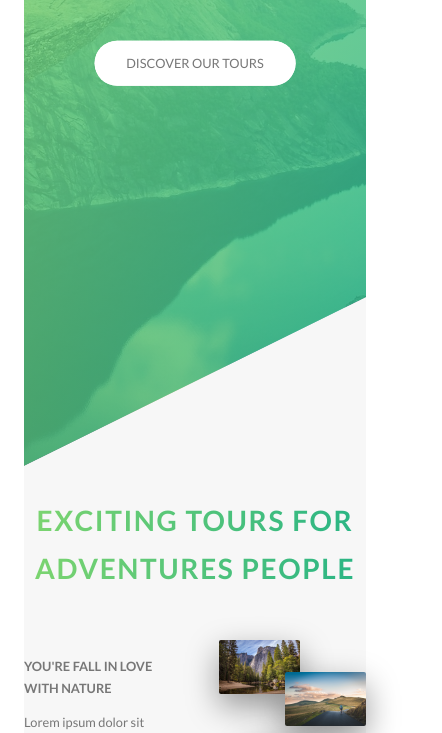
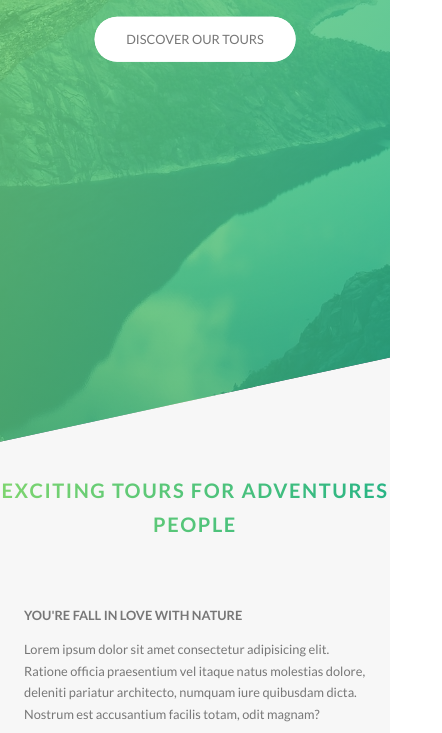
Before and after one commit to lucasviga/template01-natours, a website: page index.html in a window 390 px wide. Shown: the part 360-1093 px from the top of the page, 442 px wide, since content can reach past the window. Drawn offline with Linux system fonts and the light colour scheme.

Commit message:
media queries: base, typography and layout

```diff
--- a/sass/abstracts/_mixins.scss
+++ b/sass/abstracts/_mixins.scss
@@ -29,6 +29,8 @@
 * - tab-land
 * - big-desktop
 
+order: base + typography > general layout + grid > page layout > components
+
 1em = 16px
 */
 
--- a/sass/abstracts/_variables.scss
+++ b/sass/abstracts/_variables.scss
@@ -25,4 +25,5 @@ $default-font-size: 1.6rem;
 // grid
 $grid-width: 114rem;
 $gutter-vertical: 8rem;
+$gutter-vertical-small: 6rem;
 $gutter-horizontal: 6rem;
--- a/sass/base/_base.scss
+++ b/sass/base/_base.scss
@@ -26,4 +26,9 @@ html {
 
 body {
     box-sizing: border-box;
+    padding: 3rem;
+
+    @include respond(tab-port) {
+        padding: 0rem;
+    }
 }
--- a/sass/base/_typography.scss
+++ b/sass/base/_typography.scss
@@ -4,7 +4,7 @@ body {
     /*font-size: 16px;*/
     line-height: 1.7;
     color: $color-grey-dark;
-    padding: 3rem; // dividir por 10/ era 33/10 = 3
+     // dividir por 10/ era 33/10 = 3
 }
 
 .heading-primary {
@@ -22,6 +22,11 @@ body {
         animation-duration: 1s;
         animation-timing-function: ease-out;
 
+        @include respond(phone) {
+            letter-spacing: 1rem;
+            font-family: 5rem;
+        }
+
         /* animatrion-delay: 3s; */
     }
 
@@ -31,6 +36,10 @@ body {
         font-weight: 700;
         letter-spacing: 1.75rem;
         animation: moveInRight 1s ease-out;
+
+        @include respond(phone) {
+            letter-spacing: .5rem;
+        }
     }
 }
 
@@ -44,6 +53,14 @@ body {
     color: transparent;
     letter-spacing: .2rem;
     transition: all .2s;
+
+    @include respond(tab-port) {
+        font-size: 3rem;
+    }
+
+    @include respond(phone) {
+        font-size: 2.5rem;
+    }
 
     &:hover {
         transform: skewY(2deg) skewX(15deg) scale(1.1);
--- a/sass/layouts/_footer.scss
+++ b/sass/layouts/_footer.scss
@@ -3,6 +3,10 @@
     padding: 10rem 0;
     font-size: 1.4rem;
     color: $color-grey-light-1;
+
+    @include respond(tab-port) {
+        padding: 8rem 0;
+    }
 
     &__logo-box {
         text-align: center;
@@ -17,6 +21,11 @@
         border-top: 1px solid $color-grey-light-2;
         padding-top: 2rem;
         display: inline-block; // ocupa somente o espaco que o conteudo precisa
+
+        @include respond(tab-port) {
+            width: 100%;
+            text-align: center;
+        }
     }
 
     &__list {
@@ -55,5 +64,10 @@
         padding-top: 2rem;
         width: 80%;
         float: right;
+
+        @include respond(tab-port) {
+            width: 100%;
+            float: none;
+        }
     }
 }
--- a/sass/layouts/_grid.scss
+++ b/sass/layouts/_grid.scss
@@ -5,6 +5,15 @@
 
     &:not(:last-child) {
         margin-bottom: $gutter-vertical;
+
+        @include respond(tab-port) {
+            margin-bottom: $gutter-vertical-small;
+        }
+    }
+
+    @include respond(tab-port) {
+        max-width: 50rem;
+        padding: 0 3rem;
     }
 
     @include clearfix;
@@ -14,6 +23,15 @@
 
         &:not(:last-child) {
             margin-right: $gutter-horizontal;
+
+            @include respond(tab-port) {
+                margin-right: 0;
+                margin-bottom: $gutter-vertical-small;
+            }
+        }
+
+        @include respond(tab-port) {
+            width: 100% !important;
         }
     }
 
--- a/sass/layouts/_header.scss
+++ b/sass/layouts/_header.scss
@@ -10,6 +10,11 @@
     position: relative;
     -webkit-clip-path: polygon(0 0, 100% 0, 100% 75vh, 0 100%);
     clip-path: polygon(0 0, 100% 0, 100% 75vh, 0 100%);
+
+    @include respond(phone) {
+        -webkit-clip-path: polygon(0 0, 100% 0, 100% 85vh, 0 100%);
+    clip-path: polygon(0 0, 100% 0, 100% 85vh, 0 100%);
+    }
 
     &__logo-box {
         position: absolute;
--- a/sass/layouts/_navigation.scss
+++ b/sass/layouts/_navigation.scss
@@ -15,6 +15,16 @@
         box-shadow: 0 1rem 3rem rgba($color-black, .1);
         text-align: center;
         cursor: pointer;
+
+        @include respond(tab-port) {
+            top: 4rem;
+            right: 4rem;
+        }
+
+        @include respond(phone) {
+            top: 3rem;
+            right: 3rem;
+        }
     }
 
     &__background {
@@ -28,7 +38,15 @@
         z-index: 1000;
         transition: transform .8s cubic-bezier(0.86,0,0.07,1);
 
-        //transform: scale(80);
+        @include respond(tab-port) {
+            top: 4.5rem;
+            right: 4.5rem;
+        }
+
+        @include respond(phone) {
+            top: 3.5rem;
+            right: 3.5rem;
+        }
     }
 
     &__nav {
```
Also changed, not shown: css/style.css.
